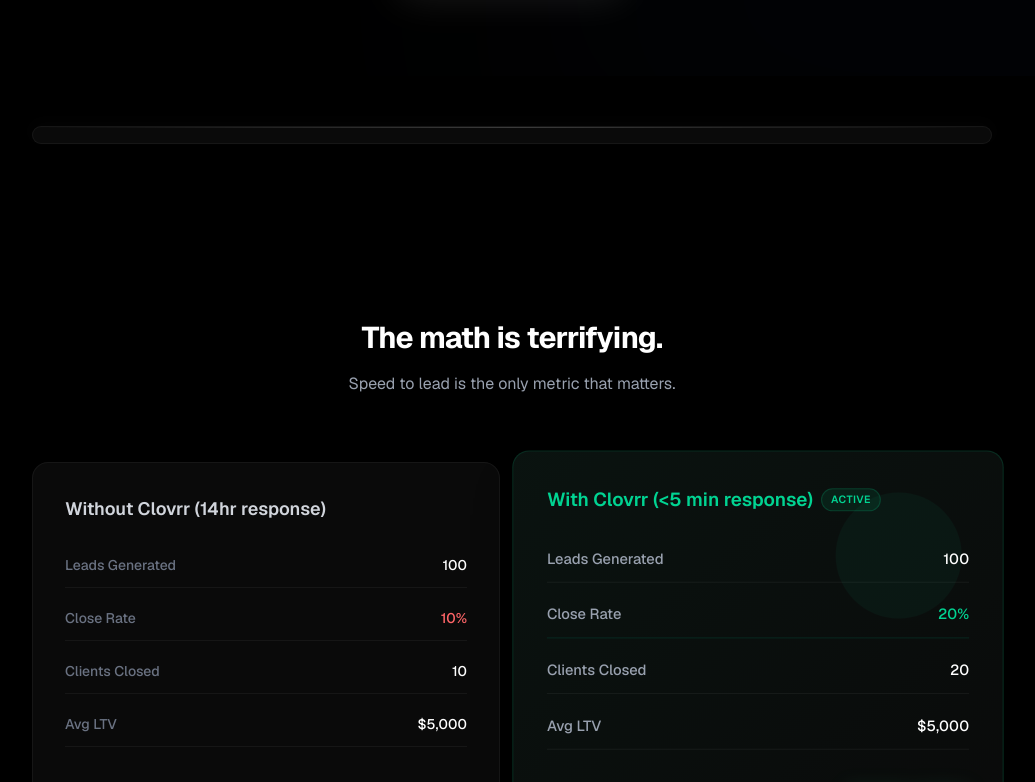
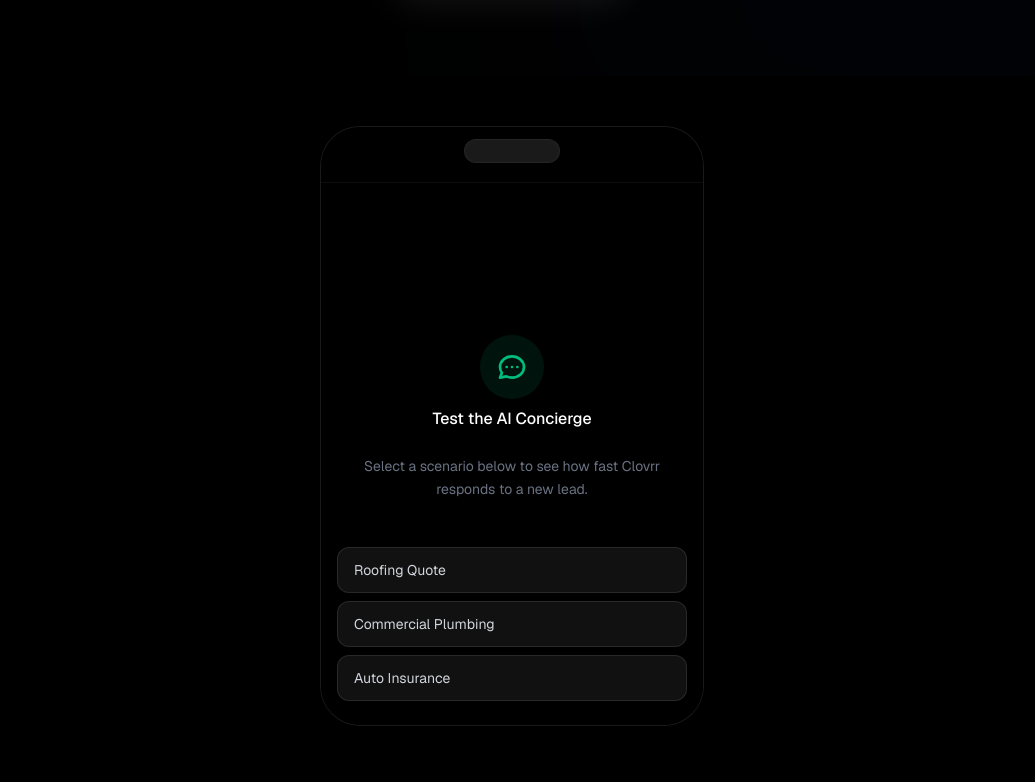
Before and after one commit to The-MathKing/Clovrr, a Next.js app: page / in a window 1280 px wide. Shown: the part 724-1506 px from the top of the page, without its empty margins (128-1163 px from the left). Built offline with nearby package versions, Linux system fonts and the light colour scheme; grey boxes are pictures that could not be loaded.

Commit message:
feat: replace Loom video with interactive AI simulator widget on landing page

```diff
--- a/src/app/page.tsx
+++ b/src/app/page.tsx
@@ -1,4 +1,5 @@
 /* eslint-disable react/no-unescaped-entities */
+import SimulatorWidget from '@/components/SimulatorWidget';
 
 export default function Home() {
   return (
@@ -69,15 +70,8 @@ export default function Home() {
         </section>
 
         {/* PROOF SECTION */}
-        <section className="relative group">
-          <div className="absolute -inset-1 bg-gradient-to-b from-white/10 to-transparent rounded-2xl blur opacity-20 group-hover:opacity-30 transition duration-1000 group-hover:duration-200"></div>
-          <div className="bg-[#0a0a0a] rounded-2xl p-2 shadow-2xl border border-white/5 relative overflow-hidden">
-            <div className="absolute top-0 inset-x-0 h-px bg-gradient-to-r from-transparent via-white/20 to-transparent"></div>
-            <div className="aspect-w-16 aspect-h-9 rounded-xl overflow-hidden bg-black flex items-center justify-center relative group-hover:scale-[1.01] transition-transform duration-700">
-              <div className="absolute inset-0 bg-center bg-cover opacity-30 mix-blend-overlay" style={{backgroundImage: 'url("https://www.transparenttextures.com/patterns/cubes.png")'}}></div>
-              <iframe src="https://www.loom.com/embed/placeholder" frameBorder="0" allowFullScreen style={{ position: 'absolute', top: 0, left: 0, width: '100%', height: '100%' }}></iframe>
-            </div>
-          </div>
+        <section className="relative w-full flex justify-center">
+          <SimulatorWidget />
         </section>
 
         {/* MATH SECTION (ROI CALCULATOR) */}
--- /dev/null
+++ b/src/components/SimulatorWidget.tsx
@@ -0,0 +1,156 @@
+'use client';
+
+import React, { useState, useEffect, useRef } from 'react';
+
+type Message = {
+  id: string;
+  role: 'user' | 'assistant';
+  content: string;
+};
+
+const PROMPTS = [
+  { label: 'Roofing Quote', text: 'I need a quote for a new roof on my house.' },
+  { label: 'Commercial Plumbing', text: 'Do you guys handle commercial plumbing jobs?' },
+  { label: 'Auto Insurance', text: 'How much does your full coverage auto insurance cost?' }
+];
+
+const RESPONSES: Record<string, string> = {
+  'I need a quote for a new roof on my house.': "Hi there! We'd love to help you with your roof. Let's get you a quote. Pick a quick time to chat here: clovrr.com/book",
+  'Do you guys handle commercial plumbing jobs?': "Yes we do! Our commercial team is ready to help. Book a quick discovery call here: clovrr.com/book",
+  'How much does your full coverage auto insurance cost?': "We offer great auto rates! Let's review your current policy to get an exact number. Grab a slot: clovrr.com/book"
+};
+
+export default function SimulatorWidget() {
+  const [messages, setMessages] = useState<Message[]>([]);
+  const [isTyping, setIsTyping] = useState(false);
+  const [timer, setTimer] = useState<number | null>(null);
+  const [hasResponded, setHasResponded] = useState(false);
+  const scrollRef = useRef<HTMLDivElement>(null);
+
+  // Auto-scroll to bottom
+  useEffect(() => {
+    if (scrollRef.current) {
+      scrollRef.current.scrollTop = scrollRef.current.scrollHeight;
+    }
+  }, [messages, isTyping]);
+
+  // Timer logic
+  useEffect(() => {
+    let interval: NodeJS.Timeout;
+    if (isTyping && !hasResponded) {
+      interval = setInterval(() => {
+        setTimer((prev) => (prev === null ? 0 : prev + 0.1));
+      }, 100);
+    }
+    return () => clearInterval(interval);
+  }, [isTyping, hasResponded]);
+
+  const handlePromptClick = (text: string) => {
+    if (isTyping || hasResponded) return; // Prevent multiple clicks
+
+    setMessages([{ id: Date.now().toString(), role: 'user', content: text }]);
+    setIsTyping(true);
+    setTimer(0);
+
+    // Simulate network delay and AI processing (e.g. 1.2 to 1.8 seconds)
+    const delay = Math.floor(Math.random() * 600) + 1200;
+
+    setTimeout(() => {
+      setMessages((prev) => [
+        ...prev,
+        { id: Date.now().toString(), role: 'assistant', content: RESPONSES[text] }
+      ]);
+      setIsTyping(false);
+      setHasResponded(true);
+    }, delay);
+  };
+
+  const resetSimulator = () => {
+    setMessages([]);
+    setIsTyping(false);
+    setTimer(null);
+    setHasResponded(false);
+  };
+
+  return (
+    <div className="w-full max-w-sm mx-auto bg-black border border-white/10 rounded-[2.5rem] shadow-2xl relative overflow-hidden flex flex-col h-[600px]">
+
+      {/* Top Phone Bar */}
+      <div className="h-14 w-full bg-black/80 backdrop-blur-md absolute top-0 left-0 z-10 flex justify-center items-start pt-3 border-b border-white/5">
+        <div className="w-24 h-6 bg-[#1a1a1a] rounded-full border border-white/5"></div>
+      </div>
+
+      {/* Chat Area */}
+      <div ref={scrollRef} className="flex-1 overflow-y-auto pt-20 pb-24 px-4 space-y-4 scroll-smooth">
+
+        {messages.length === 0 ? (
+          <div className="h-full flex flex-col items-center justify-center text-center px-4 space-y-6 animate-in fade-in duration-700">
+            <div className="w-16 h-16 bg-emerald-500/10 rounded-full flex items-center justify-center mb-2">
+              <svg className="w-8 h-8 text-emerald-500" fill="none" stroke="currentColor" viewBox="0 0 24 24"><path strokeLinecap="round" strokeLinejoin="round" strokeWidth={2} d="M8 12h.01M12 12h.01M16 12h.01M21 12c0 4.418-4.03 8-9 8a9.863 9.863 0 01-4.255-.949L3 20l1.395-3.72C3.512 15.042 3 13.574 3 12c0-4.418 4.03-8 9-8s9 3.582 9 8z" /></svg>
+            </div>
+            <h3 className="text-white font-medium">Test the AI Concierge</h3>
+            <p className="text-sm text-gray-500 leading-relaxed">Select a scenario below to see how fast Clovrr responds to a new lead.</p>
+          </div>
+        ) : (
+          messages.map((msg) => (
+            <div key={msg.id} className={`flex w-full ${msg.role === 'user' ? 'justify-end' : 'justify-start'} animate-in slide-in-from-bottom-2 fade-in duration-300`}>
+              <div className={`max-w-[85%] rounded-2xl px-4 py-2.5 text-sm ${msg.role === 'user' ? 'bg-emerald-600 text-white rounded-br-sm' : 'bg-[#1a1a1a] text-gray-200 border border-white/5 rounded-bl-sm'}`}>
+                {msg.content}
+              </div>
+            </div>
+          ))
+        )}
+
+        {isTyping && (
+          <div className="flex w-full justify-start animate-in fade-in duration-300">
+            <div className="bg-[#1a1a1a] border border-white/5 rounded-2xl rounded-bl-sm px-4 py-3 flex items-center gap-1">
+              <span className="w-1.5 h-1.5 bg-gray-500 rounded-full animate-bounce"></span>
+              <span className="w-1.5 h-1.5 bg-gray-500 rounded-full animate-bounce delay-100"></span>
+              <span className="w-1.5 h-1.5 bg-gray-500 rounded-full animate-bounce delay-200"></span>
+            </div>
+          </div>
+        )}
+      </div>
+
+      {/* Bottom Actions */}
+      <div className="absolute bottom-0 left-0 w-full bg-gradient-to-t from-black via-black/90 to-transparent pt-12 pb-6 px-4">
+
+        {/* Timer UI */}
+        {(timer !== null || hasResponded) && (
+          <div className="flex justify-center mb-4">
+             <div className={`inline-flex items-center gap-2 px-3 py-1.5 rounded-full text-xs font-mono border transition-colors ${hasResponded ? 'bg-emerald-500/10 border-emerald-500/30 text-emerald-400 shadow-[0_0_15px_rgba(16,185,129,0.2)]' : 'bg-white/5 border-white/10 text-gray-400'}`}>
+              <svg className="w-3.5 h-3.5" fill="none" stroke="currentColor" viewBox="0 0 24 24"><path strokeLinecap="round" strokeLinejoin="round" strokeWidth={2} d="M12 8v4l3 3m6-3a9 9 0 11-18 0 9 9 0 0118 0z" /></svg>
+              <span>Response Time: {timer?.toFixed(1)}s</span>
+            </div>
+          </div>
+        )}
+
+        {/* Prompt Buttons */}
+        {!hasResponded && !isTyping ? (
+          <div className="flex flex-col gap-2">
+            {PROMPTS.map((prompt, i) => (
+              <button
+                key={i}
+                onClick={() => handlePromptClick(prompt.text)}
+                className="w-full text-left px-4 py-3 bg-[#111] hover:bg-[#1a1a1a] border border-white/10 rounded-xl text-sm text-gray-300 transition-colors flex justify-between items-center group"
+              >
+                <span>{prompt.label}</span>
+                <svg className="w-4 h-4 text-emerald-500 opacity-0 group-hover:opacity-100 transition-opacity" fill="none" stroke="currentColor" viewBox="0 0 24 24"><path strokeLinecap="round" strokeLinejoin="round" strokeWidth={2} d="M12 19l9 2-9-18-9 18 9-2zm0 0v-8" /></svg>
+              </button>
+            ))}
+          </div>
+        ) : hasResponded ? (
+          <div className="flex justify-center">
+            <button
+              onClick={resetSimulator}
+              className="text-sm text-gray-400 hover:text-white underline underline-offset-4 transition-colors"
+            >
+              Reset Simulation
+            </button>
+          </div>
+        ) : null}
+
+      </div>
+    </div>
+  );
+}
```
